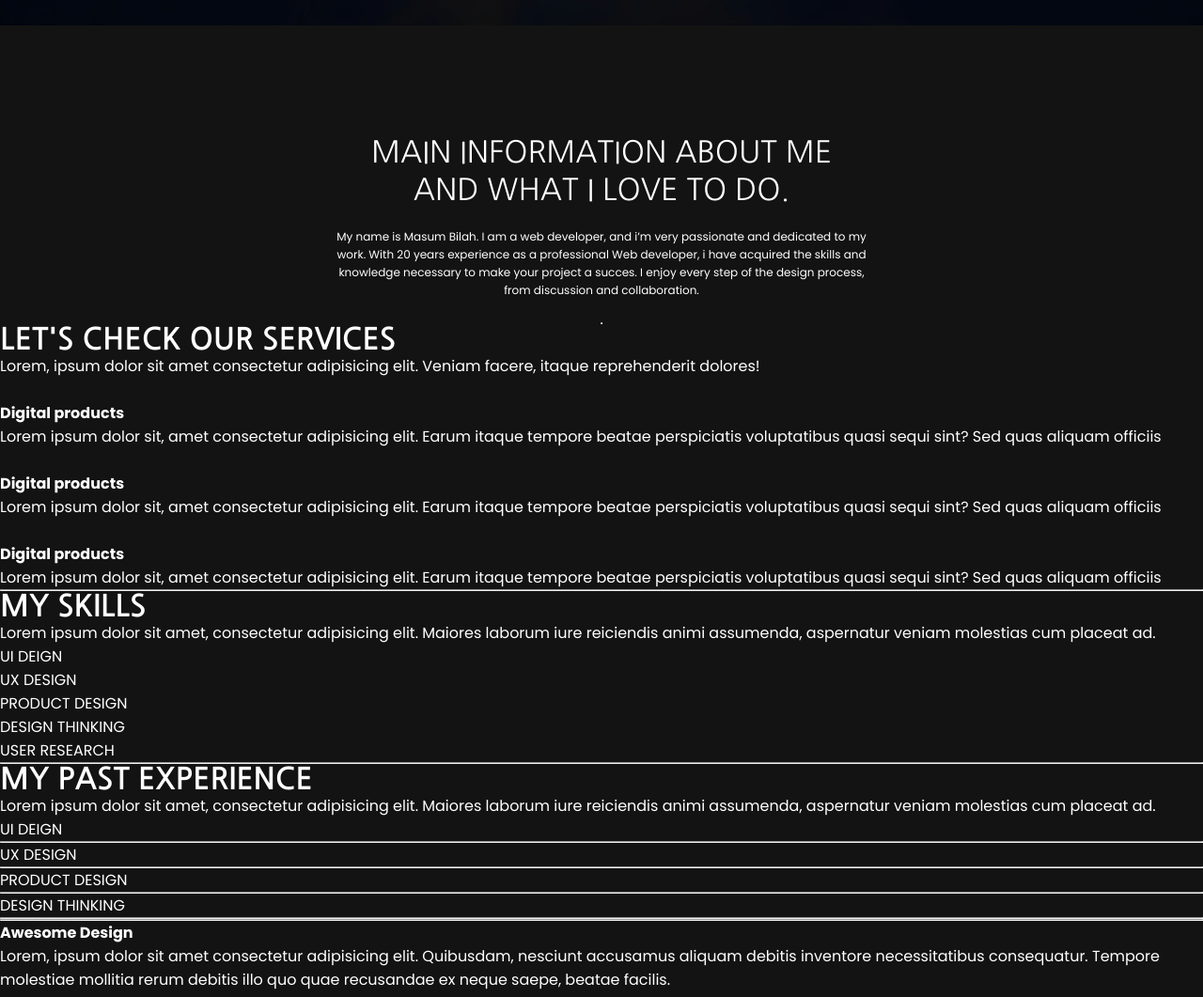
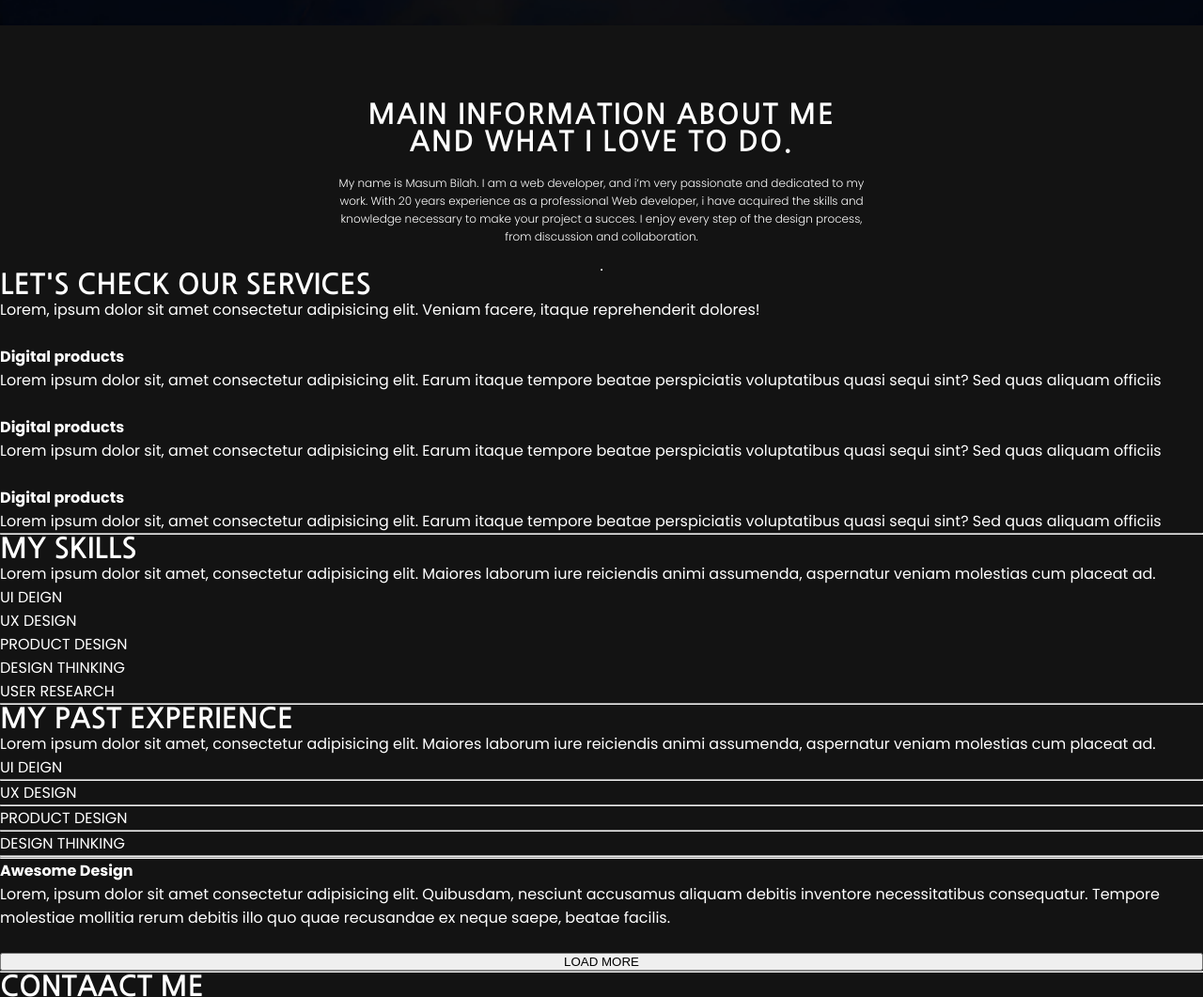
Before and after one commit to julietarutar97/trabajoFinal1-portfolio, a plain HTML site: page index.html in a window 1280 px wide. Shown: the part 854-1915 px from the top of the page at 94% size. Drawn offline with nearby package versions, Linux system fonts and the light colour scheme.

Commit message:
Acomodados los tamaños de fuentes y weight de textos h2 y p de sobre mi y el margin top

```diff
--- a/estilos.css
+++ b/estilos.css
@@ -4,7 +4,7 @@
     --fontGeneral: "Poppins", sans-serif;
     --fontDeveloper: "Nanum Gothic", sans-serif;
     --textosPequenios : 12px;
-    --font-Sizeh2: 32px;
+    --font-Sizeh2: 30px;
 }
 *{
     margin: 0;
@@ -163,6 +163,7 @@ nav{
     font-family: var(--fontDeveloper);
     font-size: var(--font-Sizeh2);
     text-transform: uppercase;
+    font-weight: bold;
 }
 
 .sobreMi{
@@ -170,7 +171,7 @@ nav{
     flex-direction: column;
     justify-content: center;
     align-items: center;
-    margin-top: 9%;
+    margin-top: 80px;
 }
 
 .divisorSobreMi {
@@ -184,15 +185,15 @@ nav{
 }
 
 .sobreMi .divisorSobreMi h2{
-    width: 516px;
-    font-weight: normal;
+    width: 520px;
     margin-bottom: 20px;
+    letter-spacing: 1.5px;
 }
 
 .sobreMi .divisorSobreMi p{
     width: 570px;
     font-size: var(--textosPequenios);
-    font-weight: 400;
+    font-weight: 300;
     font-family: var(--fontGeneral);
     line-height: 159%;
 }
```
